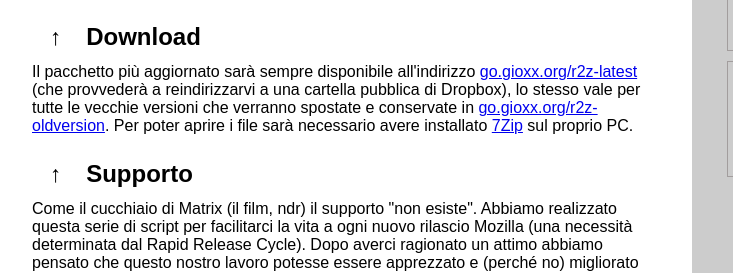
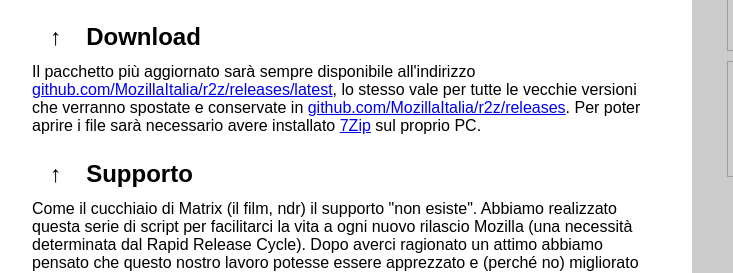
Before and after one commit to MozillaItalia/r2z, a plain HTML site: page docs/index.html in a window 1280 px wide. Shown: the part 940-1213 px from the top of the page, 108-841 px from the left. Drawn offline with Linux system fonts and the light colour scheme.

Commit message:
Carico l'archivio release e smantello la vecchia cartella Dropbox.

```diff
--- a/docs/index.html
+++ b/docs/index.html
@@ -68,7 +68,7 @@
 
 			<a name="download" id="download"></a>
 			<h2><a href="#" onClick="$.scrollTo('#top', 800 );">&uarr;</a> Download</h2>
-			<p>Il pacchetto pi&ugrave; aggiornato sar&agrave; sempre disponibile all&#39;indirizzo <a href="https://go.gioxx.org/r2z-latest">go.gioxx.org/r2z-latest</a> (che provveder&agrave; a reindirizzarvi a una cartella pubblica di Dropbox), lo stesso vale per tutte le vecchie versioni che verranno spostate e conservate in <a href="https://go.gioxx.org/r2z-oldversion">go.gioxx.org/r2z-oldversion</a>. Per poter aprire i file sar&agrave; necessario avere installato <a href="https://www.7-zip.org/" />7Zip</a> sul proprio PC.
+			<p>Il pacchetto pi&ugrave; aggiornato sar&agrave; sempre disponibile all&#39;indirizzo <a href="https://github.com/MozillaItalia/r2z/releases/latest">github.com/MozillaItalia/r2z/releases/latest</a>, lo stesso vale per tutte le vecchie versioni che verranno spostate e conservate in <a href="https://github.com/MozillaItalia/r2z/releases">github.com/MozillaItalia/r2z/releases</a>. Per poter aprire i file sar&agrave; necessario avere installato <a href="https://www.7-zip.org/" />7Zip</a> sul proprio PC.
 			</p>
 
 			<a name="supporto" id="supporto"></a>
```
Also changed, not shown: 5 other files.
